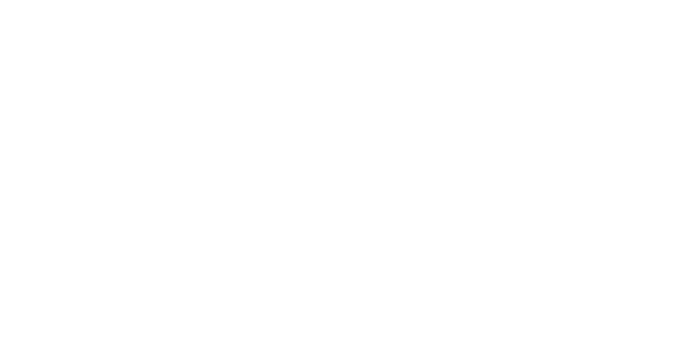
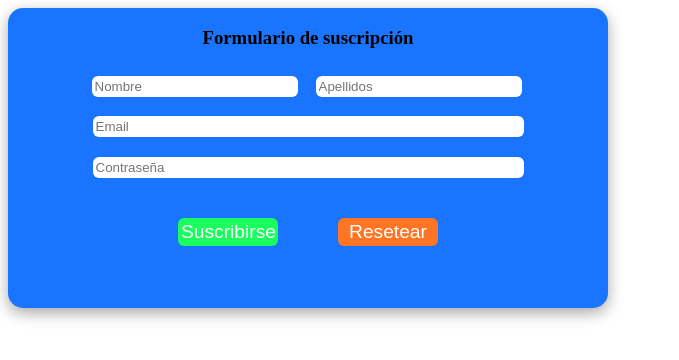
Before and after one commit to jes-ross/FormularioHTML, a plain HTML site: page HTML/form.html in a window 1280 px wide. Shown: the whole page, without its empty margins (0-679 px from the left). Drawn offline with Linux system fonts and the light colour scheme.

Commit message:
Añadido el formulario y el estilo

```diff
--- /dev/null
+++ b/CSS/form.css
@@ -0,0 +1,77 @@
+.body{
+    padding: 0px;
+    margin: 0px;
+}
+
+
+.container{
+    display: flex;
+    flex-direction: column;
+    background-color: rgb(25, 117, 255);
+    align-items: center;
+    border: none;
+    border-radius: 15px;
+    box-shadow: rgba(0, 0, 0, 0.35) 0px 5px 15px;
+    width: 600px;
+    height: 300px;
+
+
+
+}
+
+form{
+    justify-content: center;
+    align-items: center;
+    text-align: center;
+}
+
+.part1{
+    display: flex;
+}
+
+.part1 input{
+    margin: 9px;
+    padding: 3px;
+    width: 200px;
+    border-radius: 6px;
+    border: none;
+}
+
+.part2 {
+    display: flex;
+    flex-direction: column;
+}
+
+.part2 input{
+    margin: 10px;
+    padding: 3px;
+    width: 425px;
+    border-radius: 6px;
+    border: none;
+}
+
+.part3{
+    display: flex;
+    justify-content: center;
+    align-items: center;
+
+}
+
+.part3 button{
+    margin: 30px;
+    padding: 3px;
+    border: none;
+    border-radius: 6px;
+    width: 100px;
+    color: white;
+    font-size: larger;
+}
+
+.part3 button[type="submit"]{
+    background-color: rgb(25, 253, 94);
+
+}
+
+.part3 button[type="reset"]{
+    background-color: rgb(255, 117, 36);
+}
--- a/CSS/style.css
+++ b/CSS/style.css
@@ -87,3 +87,7 @@ body{
     font-size: 2rem;
     text-decoration: none;
 }
+
+.navigation ul li a:hover{
+    background-color: rgb(64, 140, 255);
+}
--- a/HTML/form.html
+++ b/HTML/form.html
@@ -4,11 +4,24 @@
     <meta charset="UTF-8">
     <meta name="viewport" content="width=device-width, initial-scale=1.0">
     <title>Formulario</title>
+    <link rel="stylesheet" href="../CSS/form.css">
 </head>
 <body>
     <div class="container">
+        <h3>Formulario de suscripción</h3>
         <form action="" method="post">
-
+            <div class="part1">
+                <input type="text" placeholder="Nombre" required>
+                <input type="text" placeholder="Apellidos" required>
+            </div>
+            <div class="part2">
+                <input type="email" placeholder="Email" required>
+                <input type="password" placeholder="Contraseña" required>
+            </div>
+            <div class="part3">
+                <button type="submit">Suscribirse</button>
+                <button type="reset">Resetear</button>
+            </div>
         </form>
     </div>
 </body>
```
